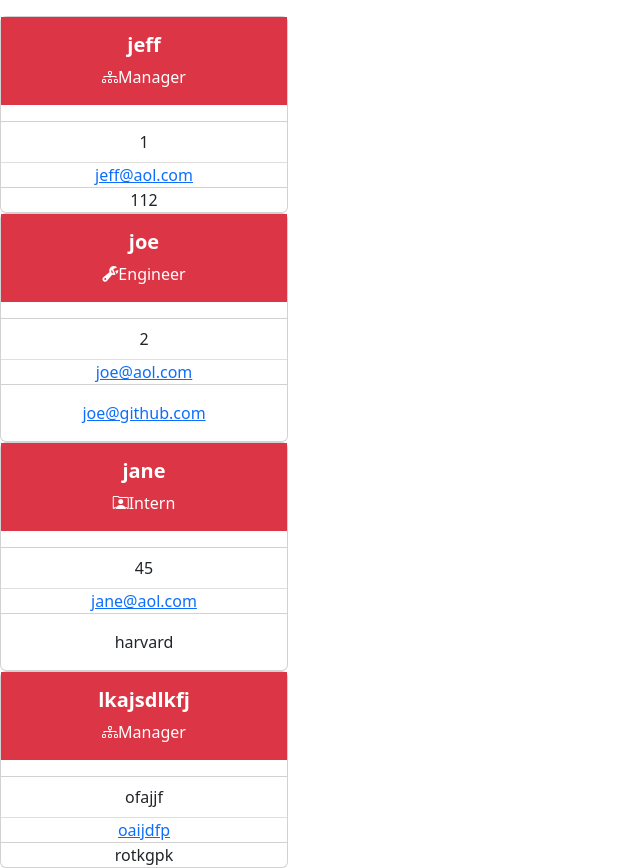
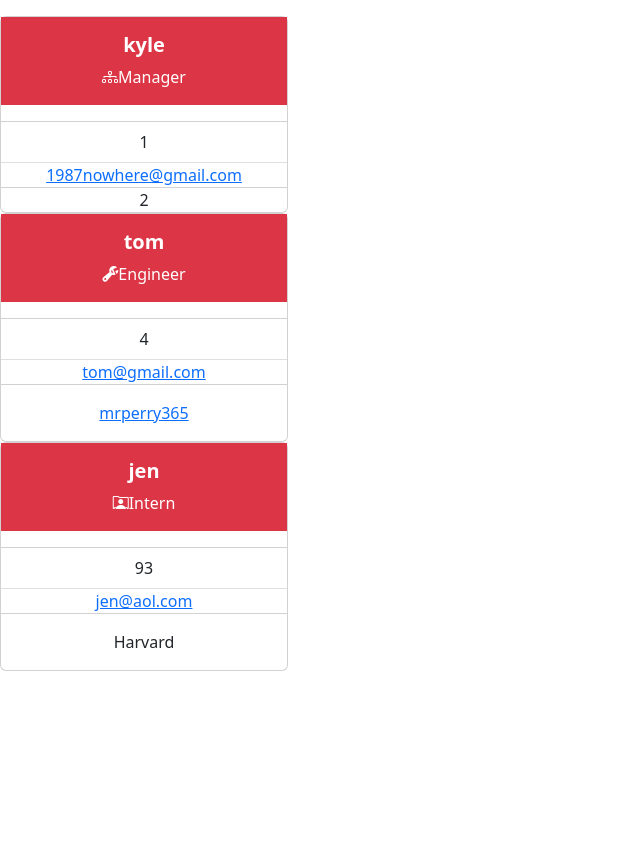
Before and after one commit to MrPerry365/team-profile-generator, a website: page team.html in a window 1280 px wide. Shown: the whole page, without its empty margins (0-640 px from the left). After the commit the page ends 800 px from the top, so only its background shows below. Drawn offline with nearby package versions, Linux system fonts and the light colour scheme.

Commit message:
fix email and github links

```diff
--- a/team.html
+++ b/team.html
@@ -25,15 +25,15 @@
 
 <div class="card" id="managerCard"style="width: 18rem;">
 <div class="card-body our. text-bg-danger mb-3">
-  <h5 class="card-title text-center fw-bold .fs-1">jeff</h5>
+  <h5 class="card-title text-center fw-bold .fs-1">kyle</h5>
   <p class="card-text text-center .fs-2 bi bi-diagram-3">Manager</p>
 </div>
 <ul class="list-group list-group-flush">
   <li class="list-group-item text-center text-center">1</li>
-  <a href="https://MyTeam@gmail.com" class="card-link text-center">jeff@aol.com</a>
+  <a href="mailto:1987nowhere@gmail.com" class="card-link text-center">1987nowhere@gmail.com</a>
 
 </ul>
-<div class="list-group-item text-center">112</li>
+<div class="list-group-item text-center">2</li>
 
 </div>
 </div>
@@ -41,47 +41,32 @@
 
   <div class="card"  id="engineerCard" style="width: 18rem;">
   <div class="card-body our. text-bg-danger mb-3">
-    <h5 class="card-title text-center fw-bold .fs-1">joe</h5>
+    <h5 class="card-title text-center fw-bold .fs-1">tom</h5>
     <p class="card-text text-center .fs-2 bi bi-wrench-adjustable">Engineer</p>
   </div>
   <ul class="list-group list-group-flush">
-    <li class="list-group-item text-center text-center">2</li>
-    <a href="joe@aol.com" class="card-link text-center">joe@aol.com</a>
+    <li class="list-group-item text-center text-center">4</li>
+    <a href= mailto:tom@gmail.com" class="card-link text-center">tom@gmail.com</a>
   </ul>
   <div class="card-body text-center">
 
-    <a href="#" class="card-link">joe@github.com</a>
+    <a href= "https://github.com/mrperry365 class="card-link">mrperry365</a>
   </div>
 </div>
 
 <div class="card" id="internCard" style="width: 18rem;">
 <div class="card-body our. text-bg-danger mb-3">
-  <h5 class="card-title text-center fw-bold .fs-1">jane</h5>
+  <h5 class="card-title text-center fw-bold .fs-1">jen</h5>
   <p class="card-text text-center .fs-2 bi bi-person-rolodex">Intern</p>
 </div>
 <ul class="list-group list-group-flush">
-  <li class="list-group-item text-center text-center">45</li>
-  <a href="https://MyTeam@gmail.com" class="card-link text-center">jane@aol.com</a>
+  <li class="list-group-item text-center text-center">93</li>
+  <a href= mailto:jen@aol.com class="card-link text-center">jen@aol.com</a>
 
 </ul>
 <div class="card-body text-center">
 
-    <li class="list-group-item text-center text-center">harvard</li>
-</div>
-</div>
-
-<div class="card" id="managerCard"style="width: 18rem;">
-<div class="card-body our. text-bg-danger mb-3">
-  <h5 class="card-title text-center fw-bold .fs-1">lkajsdlkfj</h5>
-  <p class="card-text text-center .fs-2 bi bi-diagram-3">Manager</p>
-</div>
-<ul class="list-group list-group-flush">
-  <li class="list-group-item text-center text-center">ofajjf</li>
-  <a href="https://MyTeam@gmail.com" class="card-link text-center">oaijdfp</a>
-
-</ul>
-<div class="list-group-item text-center">rotkgpk</li>
-
+    <li class="list-group-item text-center text-center">Harvard</li>
 </div>
 </div>
 
```
Also changed, not shown: utils/htmlHelpers.js (+4 -4 lines).
